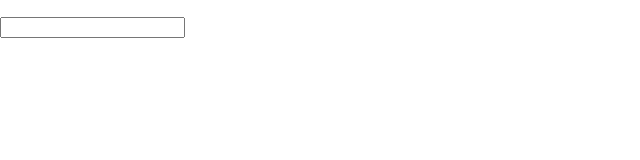
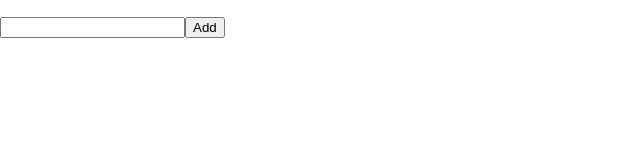
Before and after one commit to riotbrewing/myapp_inclass, a React (Create React App) app: page / in a window 1280 px wide. Shown: the top 160 px of the page, without its empty margins (0-640 px from the left). Built offline with nearby package versions, Linux system fonts and the light colour scheme.

Commit message:
added functionality to the button by storing user input

```diff
--- a/src/App.js
+++ b/src/App.js
@@ -5,8 +5,10 @@ import React from 'react'
 //const App = () => {}
 
 function App() {
-    const [listItems, setListItem] = React.useState([])
+    const[userEnteredTodo, setUserEnteredTodo] = React.useState();
+    const [listItems, setListItem] = React.useState([]);
 
+    console.log(userEnteredTodo);
     //this is basically equivalent to this...
     /*
         const useState = () => {
@@ -46,11 +48,17 @@ function App() {
 
                 onChange= {(event) =>
                     {
-                        setListItem([event.target.value])
+                        setUserEnteredTodo(event.target.value)
                         console.log(event.target.value)
                     }
             }
             />
+              <button
+              onClick={(event)=>{
+                  console.log("Clicked")
+                  setListItem([...listItems, userEnteredTodo])
+              }}
+              >Add</button>
           </div>
       );
     }
```
